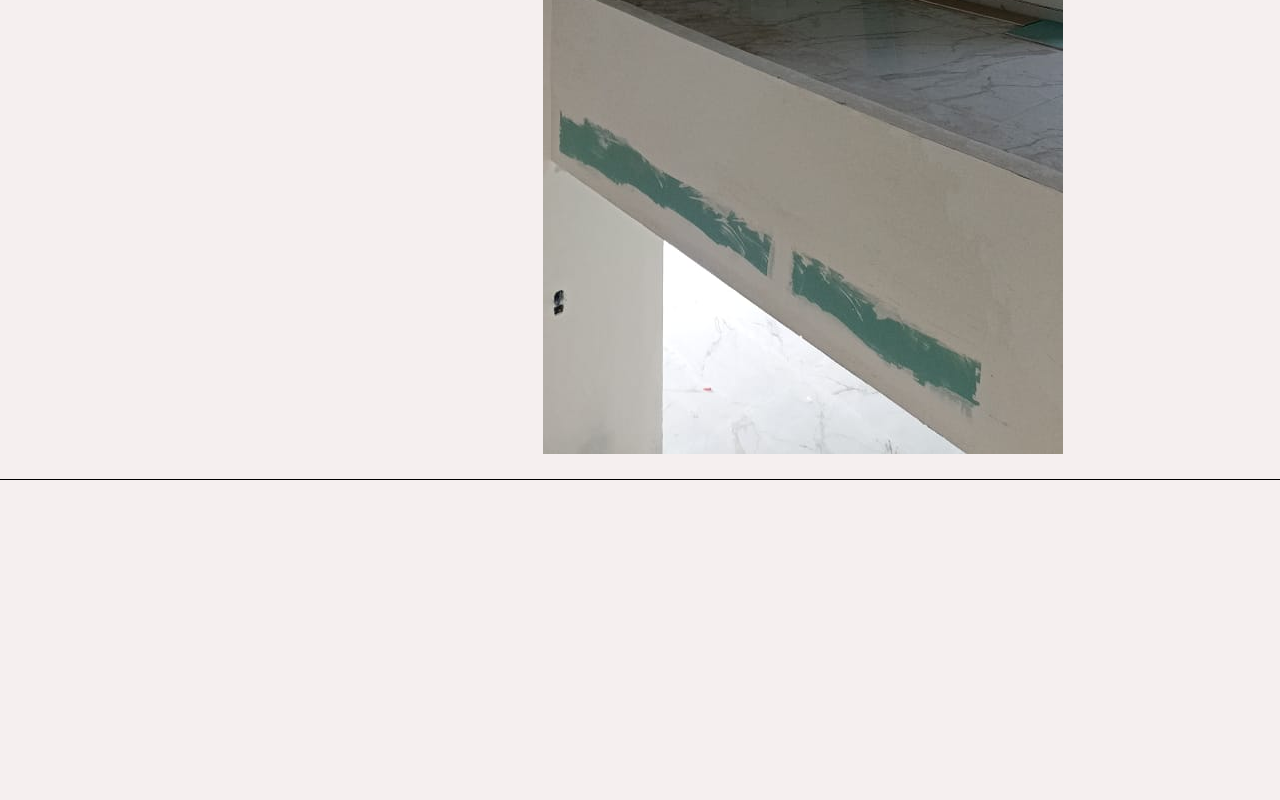
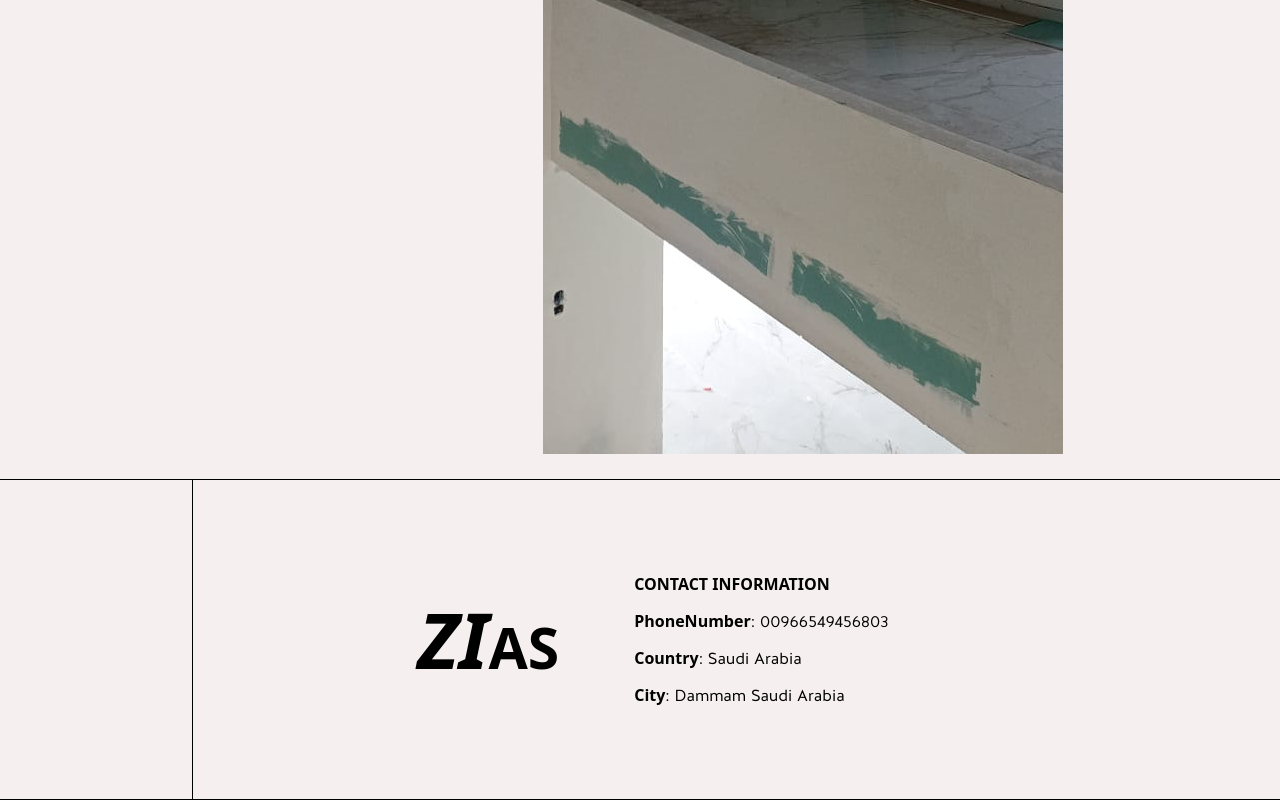
Before and after one commit to amoiz3567/zias, a plain HTML site: page index.html in a window 1280 px wide. Shown: the part 2333-3133 px from the top of the page. Before the commit the page ends 2813 px from the top, so only its background shows below. Drawn offline with Linux system fonts and the light colour scheme.

Commit message:
Update index.html

```diff
--- a/index.html
+++ b/index.html
@@ -81,6 +81,13 @@
         font-family: 'halis';
         src: url("halisbook.otf");
         color: var(--textStyleColor_p_default_block);
+    }
+    .dark p {
+        color:black;
+        margin: 0;
+    }
+    .dark b {
+        color:black;
     }
     p {
         font-family: 'halis';
@@ -203,5 +210,18 @@
             </div>
         </div>
     </div>
+    <div class="body_1 center b" style="background-color: var(--complementary);padding: 0;">
+        <div class="changeRtC container center l">
+            <div class="col less">
+                <div><h3 style="font-size: 57px; color: black;"><i style="font-size: 77px;">ZI</i>AS</h3></div>
+            </div>
+            <div class="col dark">
+                <p><b>CONTACT INFORMATION</b></p>
+                <p><b>PhoneNumber</b>: 00966549456803</p>
+                <p><b>Country</b>: Saudi Arabia</p>
+                <p><b>City</b>: Dammam Saudi Arabia</p>
+            </div>
+        </div>
+    </div>
 </body>
 </html>
```
